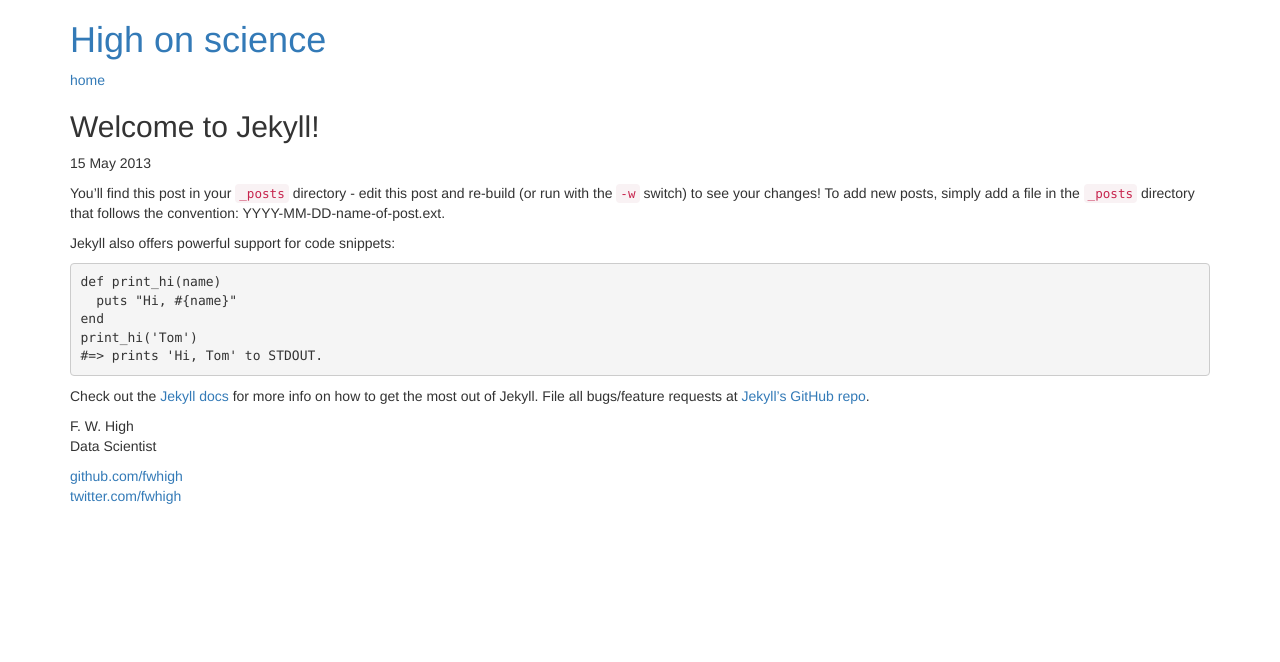
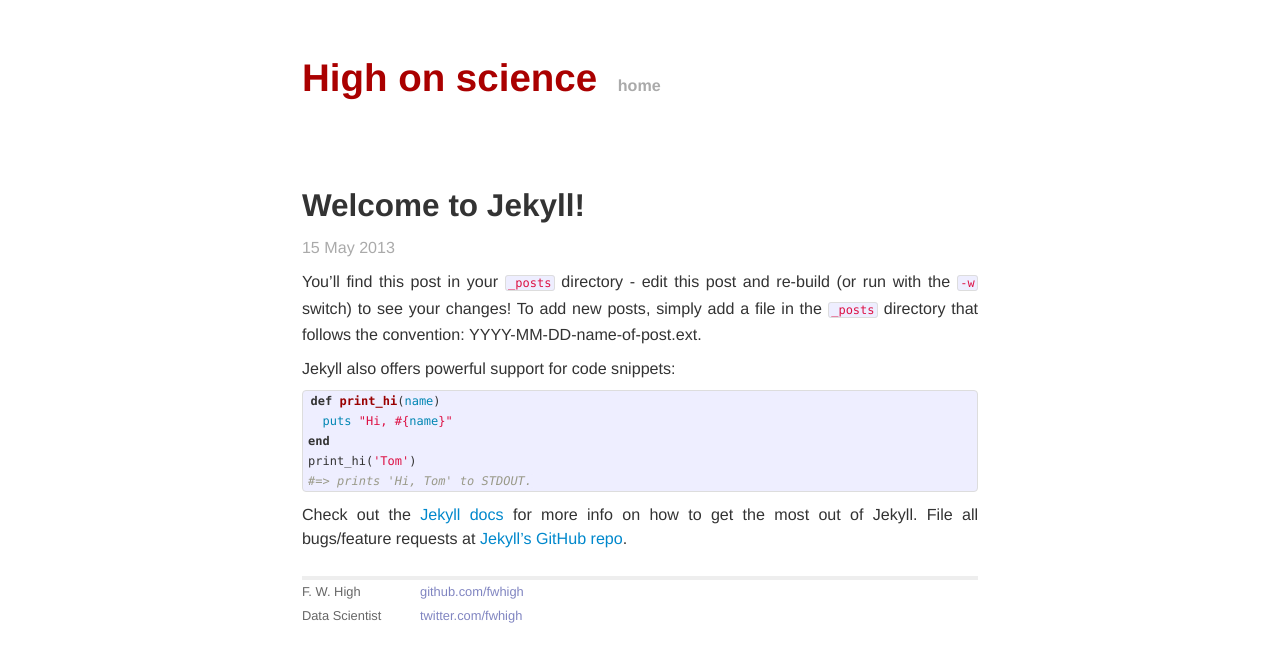
Before and after one commit to fwhigh/high_on_science, a Jekyll site: the page built from _posts/2013-05-15-welcome-to-jekyll.markdown, in a window 1280 px wide. Shown: the top 662 px of the page. Built offline with Jekyll 4.4.1, drawn with Linux system fonts in a browser that asks for light colours; nearby versions of some CDN libraries; library files that are not in the unit come from our copies.

Commit message:
attempt 2

```diff
--- a/_layouts/default.html
+++ b/_layouts/default.html
@@ -7,19 +7,19 @@
         <meta name="viewport" content="width=device-width">
 
         <!-- syntax highlighting CSS -->
-        <link rel="stylesheet" href="{{ site.name }}/css/syntax.css">
+        <link rel="stylesheet" href="{{ site.baseurl }}/css/syntax.css">
 
         <!-- Custom CSS -->
-        <link rel="stylesheet" href="{{ site.name }}/css/main.css">
+        <link rel="stylesheet" href="{{ site.baseurl }}/css/main.css">
 
 	<!-- Boostrap -->
-	<link href="{{ site.name }}/css/bootstrap.min.css" rel="stylesheet">
-	<link href="{{ site.name }}/css/bootstrap-responsive.min.css" rel="stylesheet">
+	<link href="{{ site.baseurl }}/css/bootstrap.min.css" rel="stylesheet">
+	<link href="{{ site.baseurl }}/css/bootstrap-responsive.min.css" rel="stylesheet">
 
     </head>
     <body>
 
-    <script src="{{ site.name }}/js/bootstrap.min.js"></script>
+    <script src="{{ site.baseurl }}/js/bootstrap.min.js"></script>
 
         <div class="container">
           <div class="site">
```
